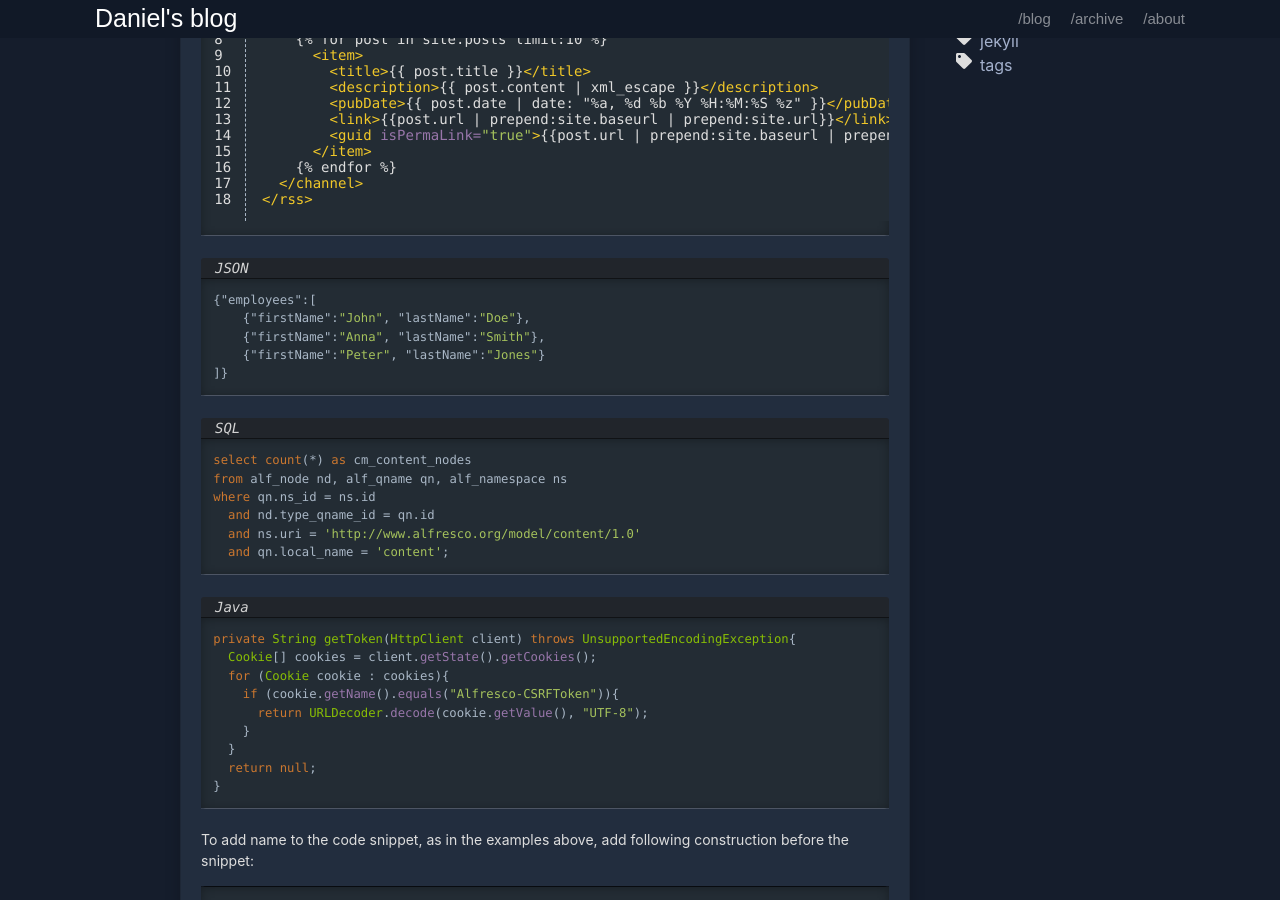
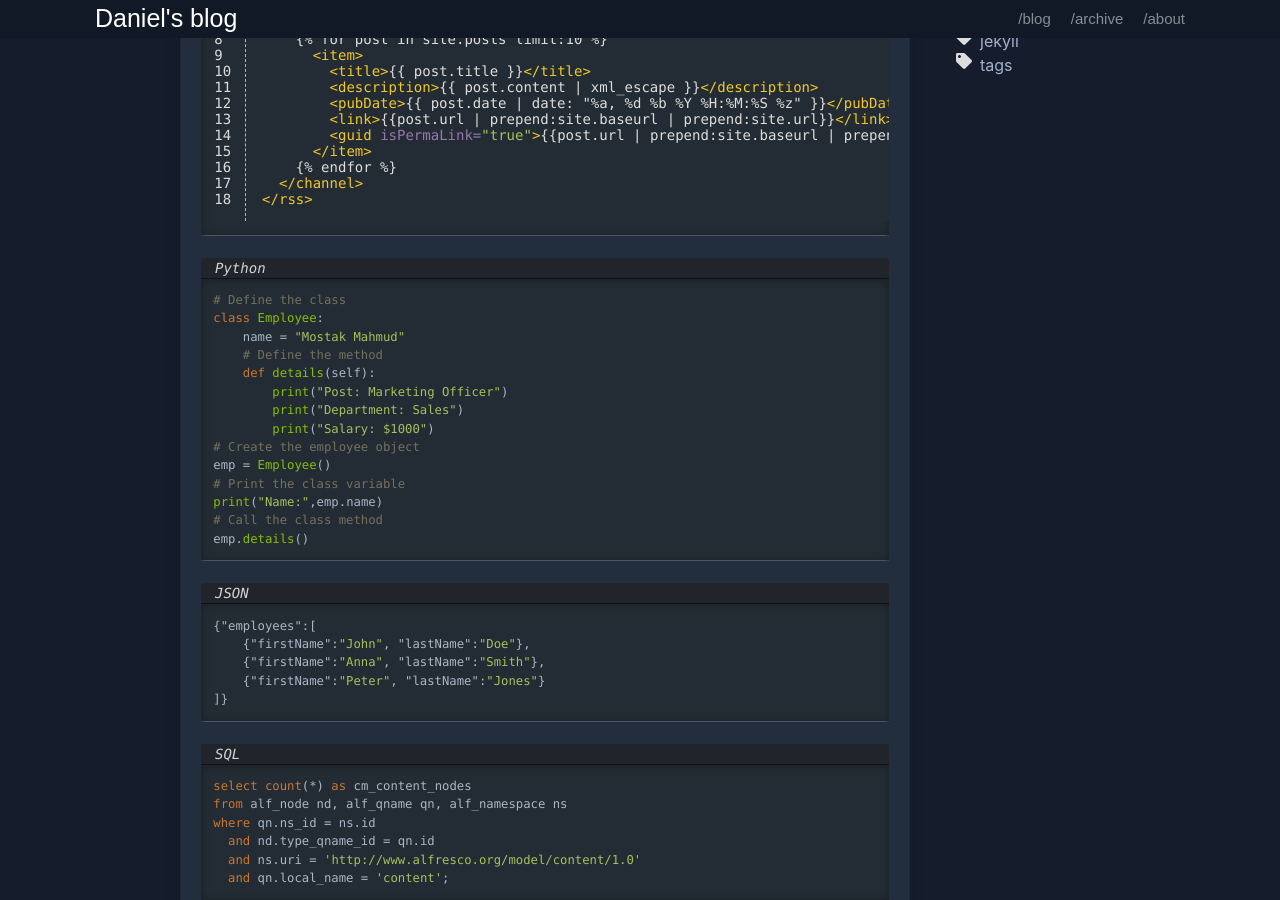
Before and after one commit to danieldavidson/danieldavidson.github.io, a Jekyll site: the page built from _posts/2016-10-01-code-syntax-highlighting.md, in a window 1280 px wide and 900 px high, scrolled down 405 px. Built offline with Jekyll 4.4.1, drawn with Linux system fonts in a browser that asks for light colours.

Commit message:
Update 2016-10-01-code-syntax-highlighting.md

```diff
--- a/_posts/2016-10-01-code-syntax-highlighting.md
+++ b/_posts/2016-10-01-code-syntax-highlighting.md
@@ -33,6 +33,26 @@ XML with line numbers (linenos flag), `{{ "{%" }} highlight xml linenos %}`:
 </rss>
 {% endraw %}
 {% endhighlight xml %}
+
+>Python
+{:.filename}
+{% highlight python %}
+# Define the class
+class Employee:
+    name = "Mostak Mahmud"
+    # Define the method
+    def details(self):
+        print("Post: Marketing Officer")
+        print("Department: Sales")
+        print("Salary: $1000")
+# Create the employee object
+emp = Employee()
+# Print the class variable
+print("Name:",emp.name)
+# Call the class method
+emp.details()
+{% endhighlight %}
+
 
 >JSON
 {:.filename}
```
